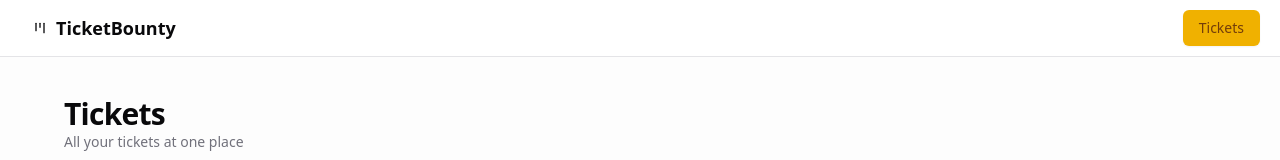
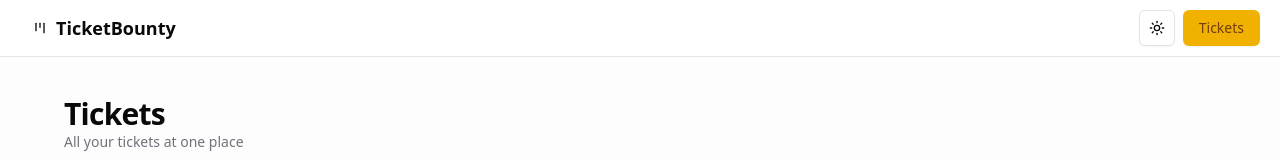
Before and after one commit to teomankirma/ticket-bounty, a Next.js app: page /tickets in a window 1280 px wide. Shown: the top 160 px of the page. Built offline with nearby package versions, Linux system fonts and the light colour scheme.

Commit message:
feat: light & dark mode implementation

```diff
--- a/package.json
+++ b/package.json
@@ -17,6 +17,7 @@
     "clsx": "^2.1.1",
     "lucide-react": "^0.509.0",
     "next": "15.3.2",
+    "next-themes": "^0.4.6",
     "react": "^19.0.0",
     "react-dom": "^19.0.0",
     "tailwind-merge": "^3.2.0"
--- a/src/app/layout.tsx
+++ b/src/app/layout.tsx
@@ -2,6 +2,8 @@
 import type { Metadata } from "next";
 import { Geist, Geist_Mono } from "next/font/google";
 import { Header } from "@/components/header";
+import { ThemeProvider } from "@/components/theme/theme-provider";
+
 const geistSans = Geist({
   variable: "--font-geist-sans",
   subsets: ["latin"],
@@ -23,14 +25,16 @@
   children: React.ReactNode;
 }>) {
   return (
-    <html lang="en">
+    <html suppressHydrationWarning lang="en">
       <body
         className={`${geistSans.variable} ${geistMono.variable} antialiased`}
       >
-        <Header />
-        <main className="min-h-screen flex-1 overflow-y-auto overflow-x-hidden py-24 px-8 bg-secondary/20 flex flex-col">
-          {children}
-        </main>
+        <ThemeProvider>
+          <Header />
+          <main className="min-h-screen flex-1 overflow-y-auto overflow-x-hidden py-24 px-8 bg-secondary/20 flex flex-col">
+            {children}
+          </main>
+        </ThemeProvider>
       </body>
     </html>
   );
--- a/src/components/header.tsx
+++ b/src/components/header.tsx
@@ -1,12 +1,13 @@
 import { LucideKanban } from "lucide-react";
 import Link from "next/link";
+import { ThemeSwitcher } from "@/components/theme/theme-switcher";
 import { Button } from "@/components/ui/button";
 import { homePath, ticketsPath } from "@/paths";
 
 const Header = () => {
   return (
     <nav className="supports-backdrop-blur:bg-background/60 fixed left-0 right-0 top-0 z-20 border-b bg-background/95 backdrop-blur w-full flex py-2.5 px-5 justify-between">
-      <div>
+      <div className="flex align-items gap-x-2">
         <Button variant="ghost" asChild>
           <Link href={homePath()}>
             <LucideKanban />
@@ -14,7 +15,8 @@
           </Link>
         </Button>
       </div>
-      <div>
+      <div className="flex align-items gap-x-2">
+        <ThemeSwitcher />
         <Button variant="default" asChild>
           <Link href={ticketsPath()}>Tickets</Link>
         </Button>
--- /dev/null
+++ b/src/components/theme/theme-provider.tsx
@@ -0,0 +1,15 @@
+import { ThemeProvider as BaseThemeProvider } from "next-themes";
+
+type ThemeProviderProps = {
+  children: React.ReactNode;
+};
+
+const ThemeProvider = ({ children }: ThemeProviderProps) => {
+  return (
+    <BaseThemeProvider attribute="class" defaultTheme="system" enableSystem>
+      {children}
+    </BaseThemeProvider>
+  );
+};
+
+export { ThemeProvider };
--- /dev/null
+++ b/src/components/theme/theme-switcher.tsx
@@ -0,0 +1,24 @@
+"use client";
+
+import { LucideMoon, LucideSun } from "lucide-react";
+import { useTheme } from "next-themes";
+import { Button } from "../ui/button";
+
+const ThemeSwitcher = () => {
+  const { theme, setTheme } = useTheme();
+
+  return (
+    <Button
+      variant="outline"
+      size="icon"
+      onClick={() => setTheme(theme === "dark" ? "light" : "dark")}
+    >
+      <LucideSun className="h-4 w-4 rotate-0 scale-100 transition-all dark:-rotate-90 dark:scale-0" />
+      <LucideMoon className="absolute h-4 w-4 rotate-90 scale-0 transition-transform dark:rotate-0 dark:scale-100" />
+
+      <span className="sr-only">Toggle theme</span>
+    </Button>
+  );
+};
+
+export { ThemeSwitcher };
```
Also changed, not shown: 1 other file (tests, documents, lock files or other folders).
